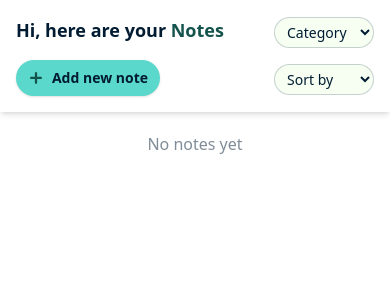
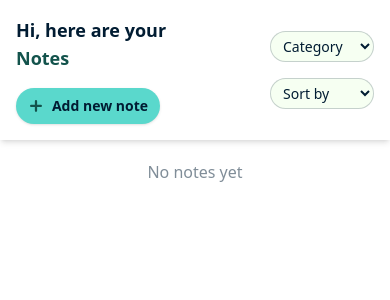
Before and after one commit to evannetta/react-mini-projects, a React (Vite) app in the folder notes-app/: page / in a window 390 px wide. Shown: the top 300 px of the page. Built offline with nearby package versions, Linux system fonts and the light colour scheme.

Commit message:
style: minor update

```diff
--- a/notes-app/src/App.jsx
+++ b/notes-app/src/App.jsx
@@ -36,7 +36,7 @@ const App = () => {
   return (
     <div className='min-w-xs text-ink-black-900'>
       <nav className='sticky top-0 left-0 w-full p-4 mb-5 shadow-md flex flex-row justify-between items-center z-50'>
-        <div className='flex md:flex-row flex-col justify-between gap-4 md:w-1/2 items-start md:items-center'>
+        <div className='flex md:flex-row flex-col justify-between md:justify-between w-1/2 gap-4 items-start md:items-center'>
           <h1 className='text-lg font-semibold'>
             Hi, here are your <span className='text-light-sea-green-800 font-bold'>Notes</span>
           </h1>
--- a/notes-app/src/components/AddNote.jsx
+++ b/notes-app/src/components/AddNote.jsx
@@ -44,7 +44,7 @@ const AddNote = ({ notes, setNotes }) => {
 
   return !isFormvisible ? (
     <div
-      className='flex justify-between items-center bg-light-sea-green-400 rounded-3xl font-semibold shadow-sm text-center text-bold w-36 px-3 py-2 cursor-pointer hover:scale-95 transition'
+      className='flex justify-between items-center bg-light-sea-green-400 rounded-3xl font-semibold shadow-sm text-center w-36 px-3 py-2 cursor-pointer hover:scale-95 transition'
       onClick={() => setFormVisibility(true)}
     >
       <img
--- a/notes-app/src/components/OptionSelect.jsx
+++ b/notes-app/src/components/OptionSelect.jsx
@@ -10,7 +10,7 @@ const OptionSelect = ({ name, options, onChange, defaultOption = options[0] }) =
         <select
           name={name}
           type='text'
-          className='w-full min-w-25 px-2 py-1 p-3 bg-porcelain-500/5 border rounded-2xl border-ink-black-900/20 focus:border-ink-black-900/60 outline-0'
+          className='w-full min-w-26 px-2 py-1 p-3 bg-porcelain-500/5 border rounded-2xl border-ink-black-900/20 focus:border-ink-black-900/60 outline-0'
           defaultValue={defaultOption}
           onChange={onChange}
         >
```
